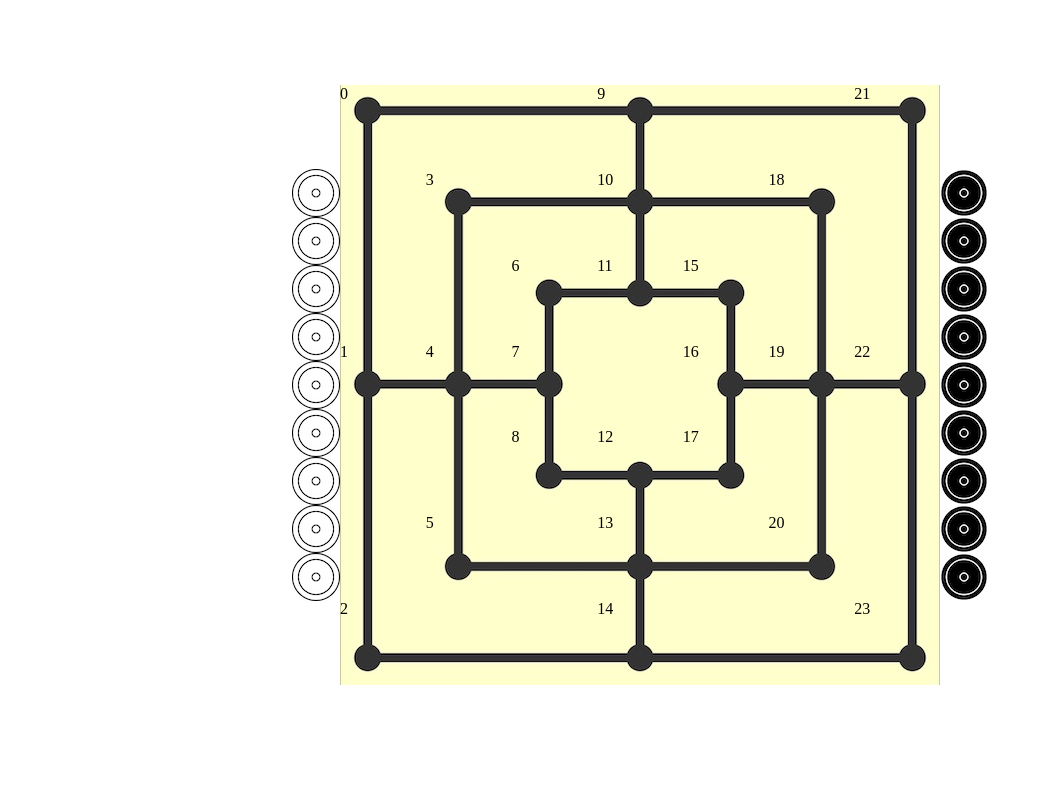
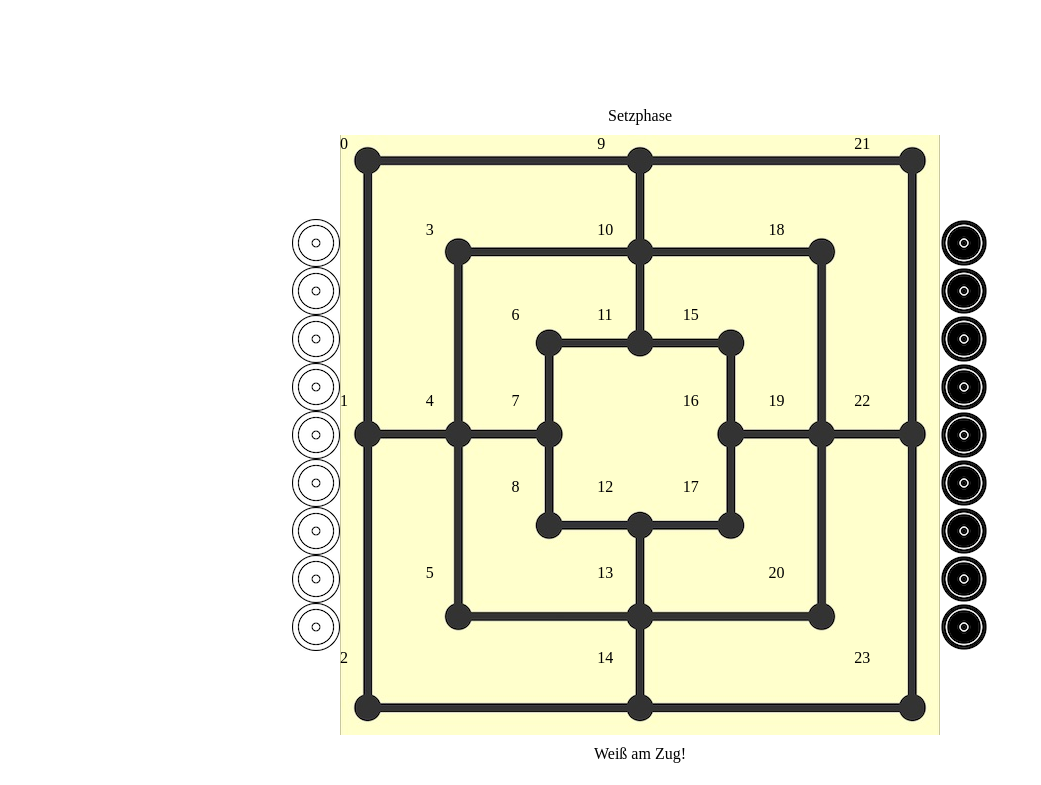
Before and after one commit to DerSchokolo/Muehle-MP, a plain HTML site: page src/web/game.html in a window 1280 px wide. Shown: the part 73-858 px from the top of the page, without its empty margins (0-1041 px from the left). Drawn offline with Linux system fonts and the light colour scheme.

Commit message:
added notificationbar

```diff
--- a/src/web/game.html
+++ b/src/web/game.html
@@ -13,12 +13,14 @@
 </head>
 
 <body>
-    <h1 id="phase">Setzphase</h1>
+    <div id="phase" class="phase">Setzphase</div>
     <div class="gameframealign">
         <div id="tablewhite" class="tablewhite"></div>
         <div id="gameframe" class="gameframe"></div>
         <div id="tableblack" class="tableblack"></div>
     </div>
+    <div id="notification" class="notification">Weiß am Zug!</div>
+
 </body>
 <script>
     let whitemove = true;
@@ -47,6 +49,7 @@
                     whitemove = false;
                     gamephase();
                     detectmuehle(boardarray);
+                    document.getElementById('notification').innerHTML = 'Schwarz am Zug!';
                     return Drop, whitemove, boardarray;
                 };
 
@@ -56,6 +59,7 @@
                     whitemove = true;
                     gamephase();
                     detectmuehle(boardarray);
+                    document.getElementById('notification').innerHTML = 'Weiß am Zug!';
                     return Drop, whitemove, boardarray;
                 };
             };
--- a/src/web/resources/static/style.css
+++ b/src/web/resources/static/style.css
@@ -3,6 +3,8 @@
     justify-content: center;
     align-items: center;
     margin: 100px;
+    margin-bottom: 0px;
+    margin-top: 0px;
 }
 
 .tablewhite {
@@ -42,6 +44,8 @@
 
 .whitestone9 { grid-area: whitestone9; }
 
+
+
 .tableblack {
   display: grid;
   grid-template-columns: 1fr;
@@ -79,6 +83,8 @@
 
 .blackstone9 { grid-area: blackstone9; }
 
+
+
 .gameframe {
     background-image: url(/src/web/resources/img/gameboard.png);
     height:600px;
@@ -99,6 +105,7 @@
       ". field6 . field14 . field21 ."
       "field3 . . field15 . . field24";
   }
+
 .field1 { grid-area: field1; }
 
 .field1 { grid-area: field1; }
@@ -148,3 +155,19 @@
 .field23 { grid-area: field23; }
 
 .field24 { grid-area: field24; }
+
+
+.notification {
+    display: flex;
+    justify-content: center;
+    align-items: center;
+    margin: 10px;
+}
+
+.phase {
+  display: flex;
+  justify-content: center;
+  align-items: center;
+  margin: 10px;
+  margin-top: 180px;
+}
```
Lines whose indentation alone changed are shown as unchanged.
